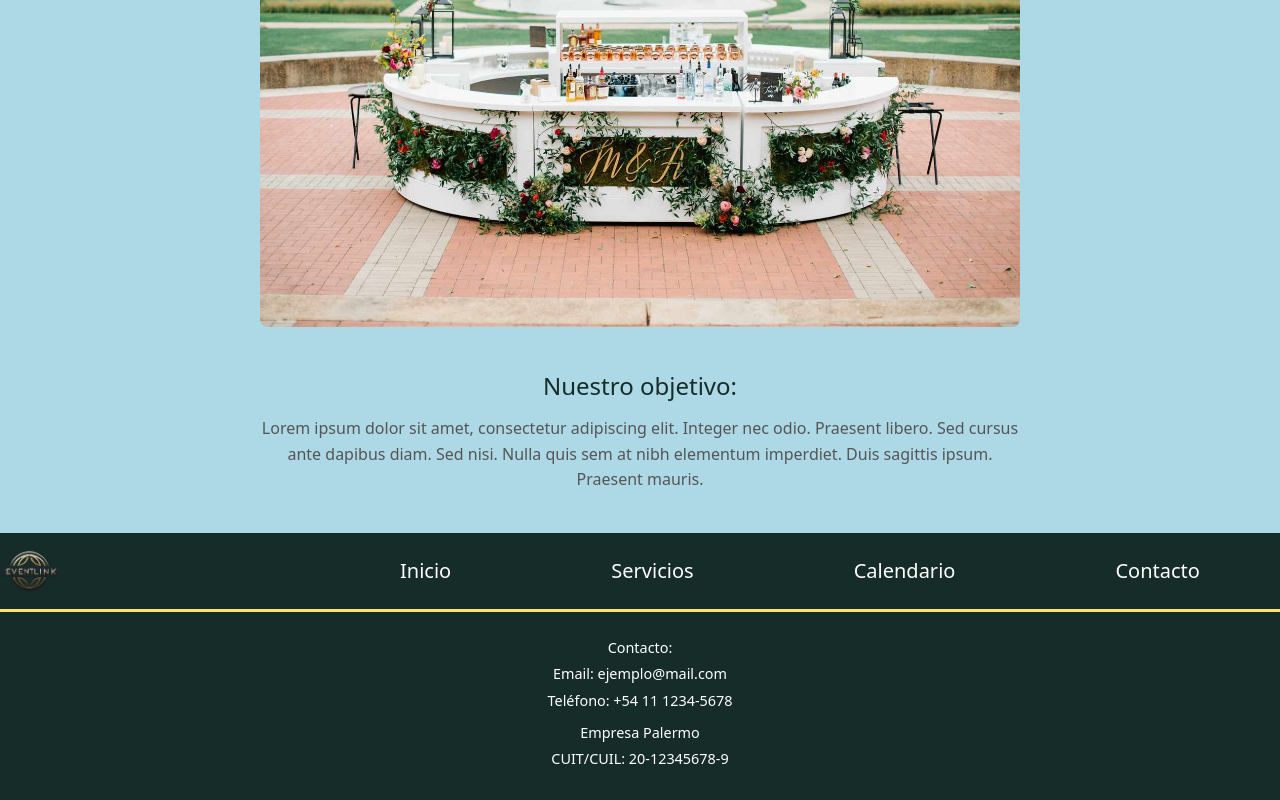
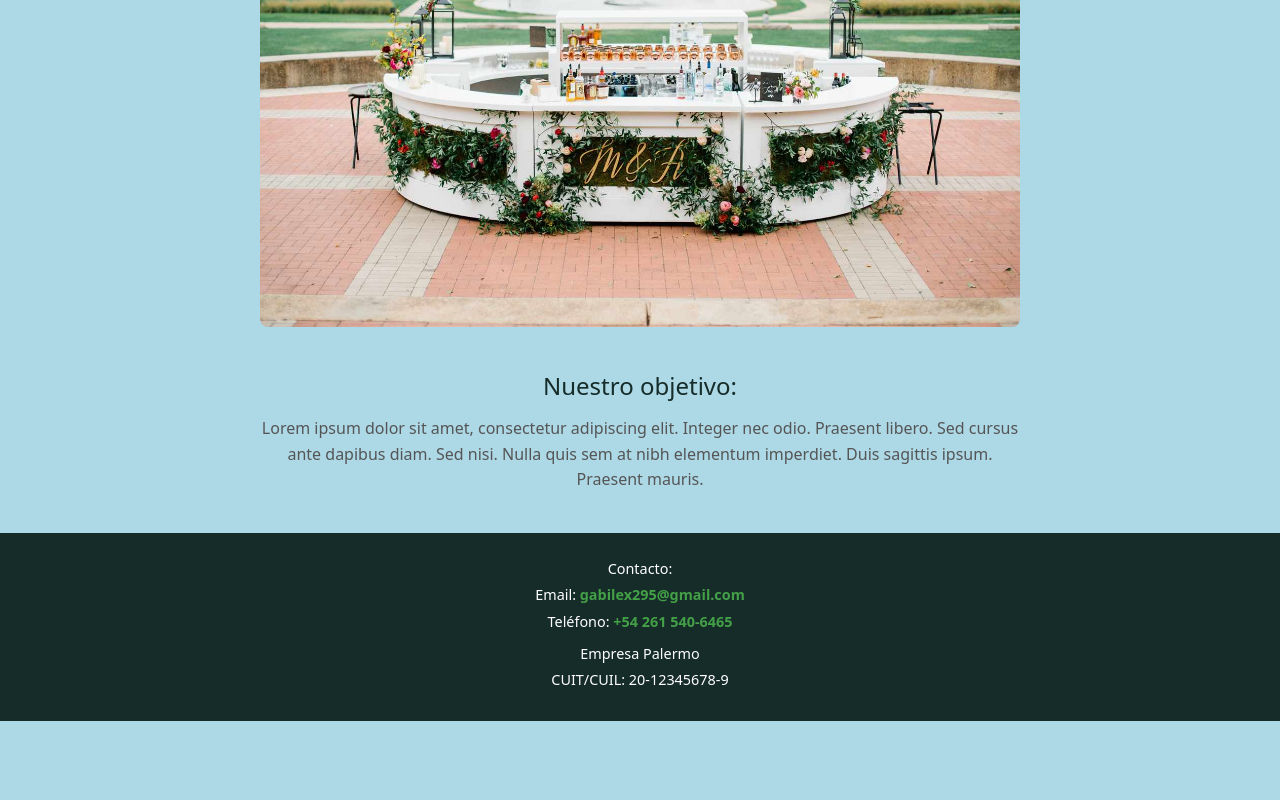
Before and after one commit to Alan934/evenlink, a React (Vite) app: page / in a window 1280 px wide. Shown: the part 929-1729 px from the top of the page. After the commit the page ends 1650 px from the top, so only its background shows below. Built offline with nearby package versions, Linux system fonts and the light colour scheme.

Commit message:
add calendar and fix errors

```diff
--- a/src/App.tsx
+++ b/src/App.tsx
@@ -7,6 +7,7 @@ import PieDePagina from "./components/PieDePagina";
 import Servicios from "./components/Servicios";
 import Calendario from "./components/Calendario";
 import FloatingBubble from "./components/BurbujaWhatsApp";
+import CalendarioReservas from "./components/CalendarioReservas";
 
 // VARIABLE GLOBAL PARA PANEJO DE PÁGINAS
 interface GlobalContextProps {
@@ -31,9 +32,8 @@ function App() {
         </>
       )}
       {mensajeGlobal === "servicios" && <Servicios />}
-      {mensajeGlobal === "calendario" && <Calendario />}
+      {mensajeGlobal === "calendario" && <CalendarioReservas />}
       {mensajeGlobal === "contacto" && <div>Contacto</div>}
-      <NavBar />
       <PieDePagina />
       <FloatingBubble />
     </GlobalContext.Provider>
--- /dev/null
+++ b/src/components/CalendarioReservas.tsx
@@ -0,0 +1,24 @@
+import React from 'react';
+import '../styles/CalendarioReservas.css';
+
+const CalendarComponent: React.FC = () => {
+  return (
+    <div className="calendar-container">
+      <h2 className="titulo">Calendario de Reservas</h2>
+      <div className="calendar-wrapper">
+        <iframe
+          src="https://calendar.google.com/calendar/embed?height=400&wkst=1&ctz=America%2FArgentina%2FMendoza&mode=MONTH&showTabs=0&showTitle=0&showPrint=0&src=ZTllNmRmMzdiYmVkNWRiNzgxZjZiMWE3MDJkNDRmZmZmYWVkYjAwNjNmODU5ZGQ2YWU2NDA1OTQyODUxN2NkMEBncm91cC5jYWxlbmRhci5nb29nbGUuY29t&color=%234285F4"
+          className="calendar-iframe"
+          style={{ border: 0 }}
+          title="Google Calendar"
+          allowFullScreen
+        ></iframe>
+      </div>
+      <p className="descripcion">
+        Este es el calendario de reservas, donde puedes ver los dias disponibles para tus eventos.
+      </p>
+    </div>
+  );
+};
+
+export default CalendarComponent;
--- a/src/components/NavBar.tsx
+++ b/src/components/NavBar.tsx
@@ -1,7 +1,7 @@
 import React, { useContext, useState } from "react";
 import { GlobalContext } from "../App";
 import "../styles/NavBar.css";
-import logo from "../assets/logo.png"; // Importa tu logo
+import logo from "../assets/logo.png";
 
 const NavBar: React.FC = () => {
   const globalContext = useContext(GlobalContext);
@@ -18,9 +18,14 @@ const NavBar: React.FC = () => {
   };
 
   const handleNavItemClick = (mensaje: string) => {
-    setMensajeGlobal(mensaje);
     setIsMenuOpen(false);
-    window.scrollTo({ top: 0, behavior: "smooth" });
+
+    if (mensaje === "contacto") {
+      document.getElementById("contacto")?.scrollIntoView({ behavior: "smooth" });
+    } else {
+      setMensajeGlobal(mensaje);
+      window.scrollTo({ top: 0, behavior: "smooth" });
+    }
   };
 
   return (
@@ -32,28 +37,16 @@ const NavBar: React.FC = () => {
         ☰
       </div>
       <div className={`nav-items ${isMenuOpen ? "open" : ""}`}>
-        <div
-          onClick={() => handleNavItemClick("inicio")}
-          className="nav-item"
-        >
+        <div onClick={() => handleNavItemClick("inicio")} className="nav-item">
           Inicio
         </div>
-        <div
-          onClick={() => handleNavItemClick("servicios")}
-          className="nav-item"
-        >
+        <div onClick={() => handleNavItemClick("servicios")} className="nav-item">
           Servicios
         </div>
-        <div
-          onClick={() => handleNavItemClick("calendario")}
-          className="nav-item"
-        >
+        <div onClick={() => handleNavItemClick("calendario")} className="nav-item">
           Calendario
         </div>
-        <div
-          onClick={() => handleNavItemClick("contacto")}
-          className="nav-item"
-        >
+        <div onClick={() => handleNavItemClick("contacto")} className="nav-item">
           Contacto
         </div>
       </div>
--- a/src/components/PieDePagina.tsx
+++ b/src/components/PieDePagina.tsx
@@ -2,12 +2,25 @@ import React from "react";
 import "../styles/PieDePagina.css";
 
 const PieDePagina: React.FC = () => {
+  const whatsappNumber = '542615406465';
+  const mensaje = 'Hola, me comunico con usted por una consulta';
+
+  const whatsappLink = `https://wa.me/${whatsappNumber}?text=${encodeURIComponent(mensaje)}`;
+  const email = "gabilex295@gmail.com";
+
   return (
-    <footer className="pie-de-pagina">
+    <footer className="pie-de-pagina" id="contacto">
       <div className="contacto">
         <p>Contacto:</p>
-        <p>Email: ejemplo@mail.com</p>
-        <p>Teléfono: +54 11 1234-5678</p>
+        <p>
+          Email: <a href={`mailto:${email}`} className="contact-link">{email}</a>
+        </p>
+        <p>
+          Teléfono:{" "}
+          <a href={whatsappLink} target="_blank" rel="noopener noreferrer" className="contact-link">
+            +54 261 540-6465
+          </a>
+        </p>
       </div>
       <div className="empresa-info">
         <p>Empresa Palermo</p>
--- /dev/null
+++ b/src/styles/CalendarioReservas.css
@@ -0,0 +1,35 @@
+.calendar-container {
+  max-width: 600px;
+  margin: 40px auto;
+  padding: 20px;
+  background-color: #f0f2f5;
+  border-radius: 10px;
+  box-shadow: 0px 4px 12px rgba(0, 0, 0, 0.1);
+  text-align: center;
+}
+
+.calendar-wrapper {
+  border: 2px solid #4285f4;
+  border-radius: 10px;
+  overflow: hidden;
+  margin: 20px 0;
+}
+
+.calendar-iframe {
+  border: 0;
+  width: 100%;
+  height: 400px;
+}
+
+.titulo {
+  font-size: 2rem;
+  color: #162C29;
+  margin-bottom: 20px;
+}
+
+.descripcion {
+  margin-top: 20px;
+  font-size: 1rem;
+  color: #162C29;
+  line-height: 1.6;
+}
--- a/src/styles/PieDePagina.css
+++ b/src/styles/PieDePagina.css
@@ -13,3 +13,14 @@
 .contacto p, .empresa-info p {
   margin: 5px 0;
 }
+
+.contact-link {
+  color: #43a047;
+  font-weight: bold;
+  text-decoration: none;
+  transition: color 0.3s ease;
+}
+
+.contact-link:hover {
+  color: #66bb6a;
+}
```
Also changed, not shown: vite.config.ts.timestamp-1730662031815-3abc3086158.mjs (added, +10 -0 lines). Lines whose indentation alone changed are shown as unchanged.
